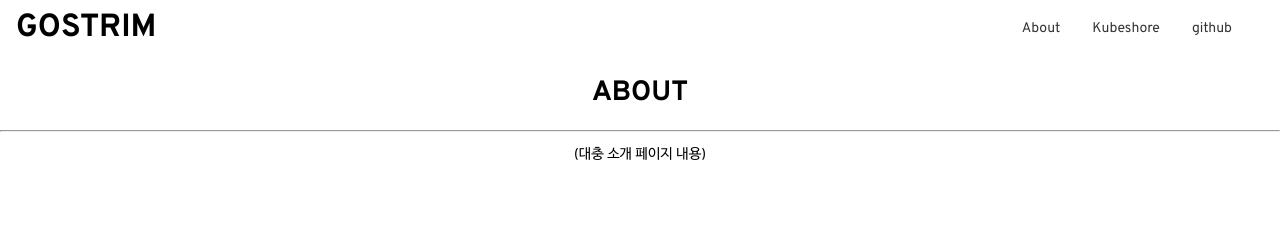
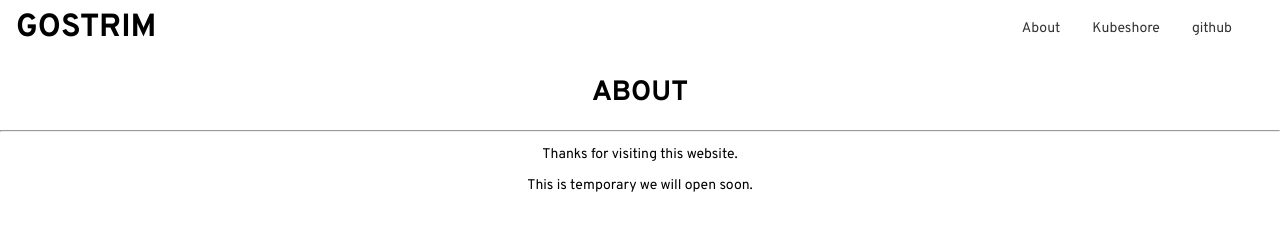
Before and after one commit to beewee22/gostrim, an Eleventy site: page _template/about.md in a window 1280 px wide. Built offline with nearby package versions, Linux system fonts and the light colour scheme; Eleventy itself is replaced by a stand-in of ours; files that its build step writes are made by us from their sources.

Commit message:
Update about.md
testing text

```diff
--- a/_template/about.md
+++ b/_template/about.md
@@ -6,4 +6,6 @@ layout: layouts/main.njk
 
 ---
 
-(대충 소개 페이지 내용)
+Thanks for visiting this website.
+
+This is temporary we will open soon.
```
